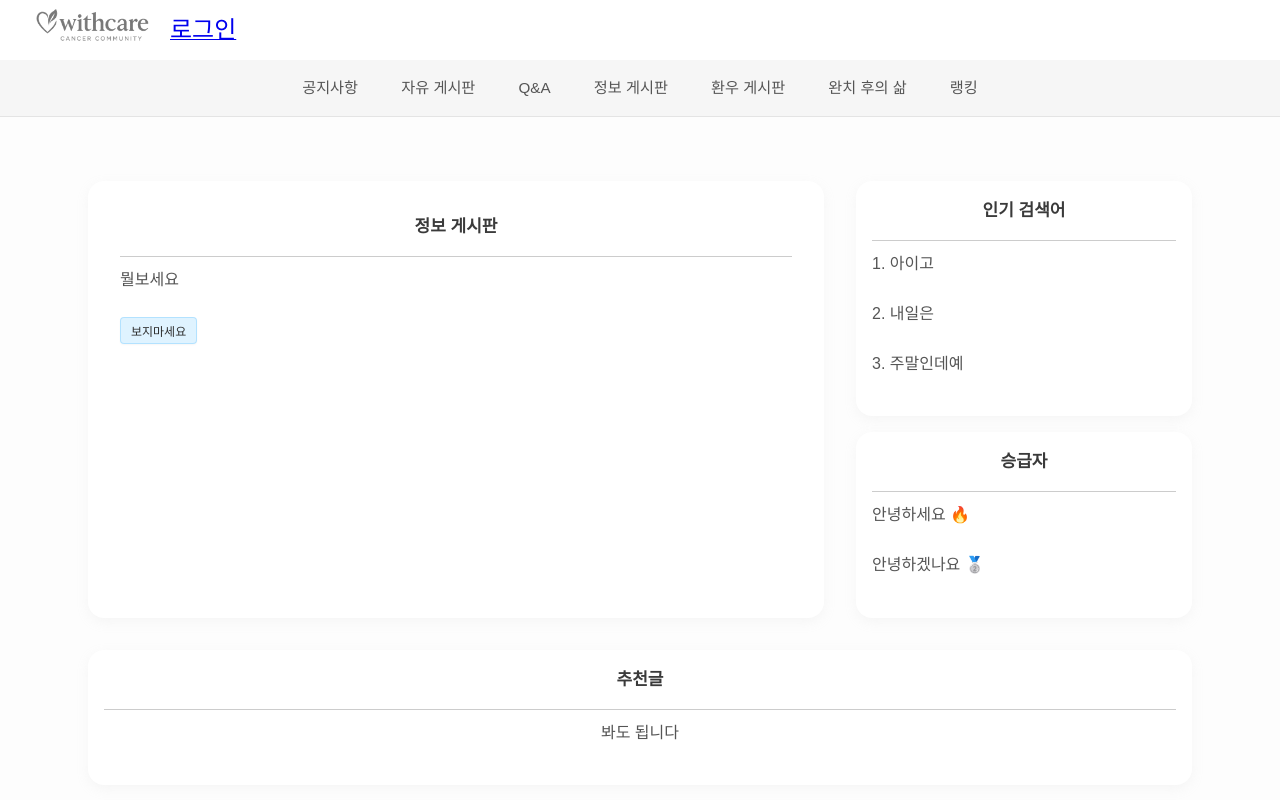
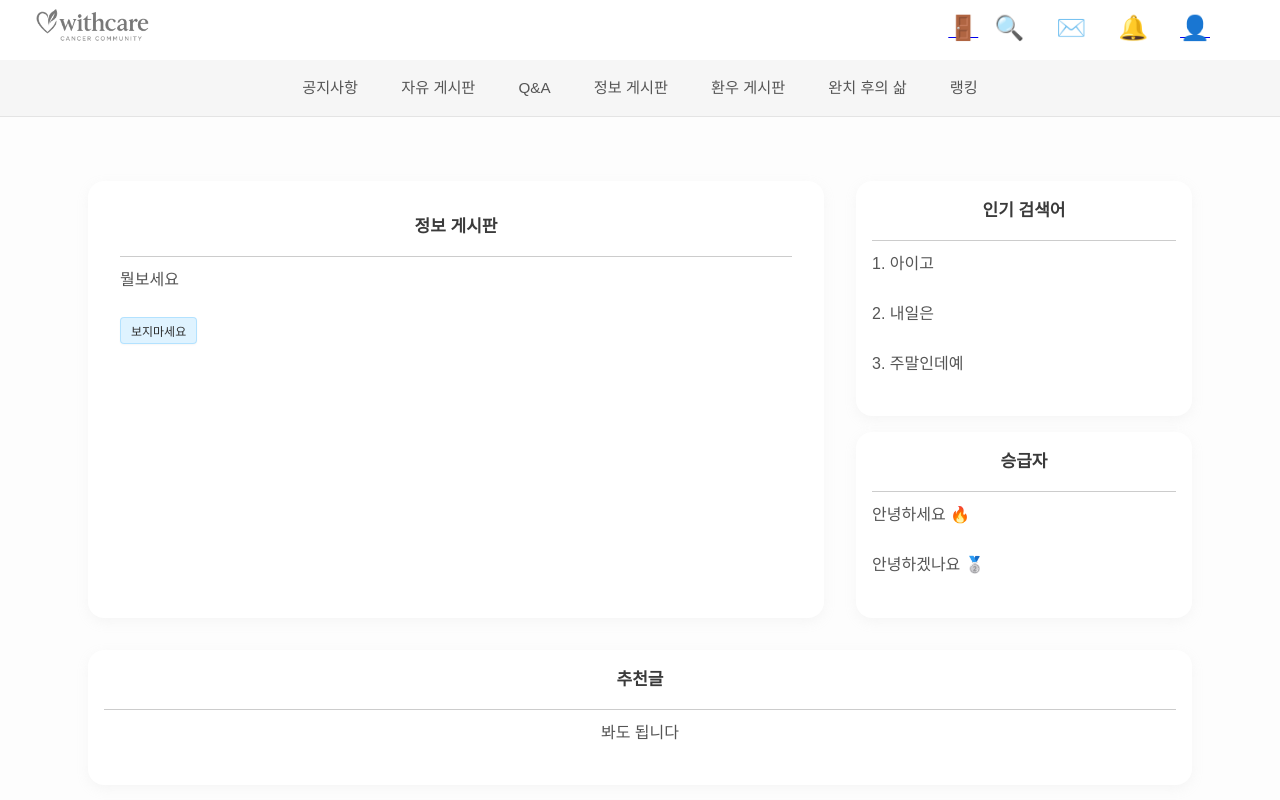
Before and after one commit to oneidsin/withcare_front, a Next.js app: page / in a window 1280 px wide. Shown: the top 800 px of the page. Built offline with nearby package versions, Linux system fonts and the light colour scheme.

Commit message:
메인중...

```diff
--- a/src/app/app.css
+++ b/src/app/app.css
@@ -185,3 +185,70 @@ footer {
     padding: 16px;
     text-align: center;
 }
+
+/* 아이콘끼리의 간격 */
+.icon-wrapper {
+    position: relative;
+    margin-right: 16px;
+    display: inline-block;
+}
+
+/* 우측 상단 부분 ㅁ */
+/* 아이콘 감싸는 이미지 */
+.icon-wrapper img {
+    width: 40px;
+    height: 40px;
+    cursor: pointer;
+}
+
+/* 아이콘 위 숫자 */
+.badge {
+    position: absolute;
+    top: -5px;
+    right: -10px;
+    background: red;
+    color: white;
+    font-size: 12px;
+    width: 18px;
+    height: 18px;
+    text-align: center;
+    border-radius: 50%;
+    line-height: 18px;
+}
+
+/* 아이콘 */
+.icon {
+    width: 40px;
+    height: 40px;
+    margin-right: 10px;
+    cursor: pointer;
+}
+
+/* 로그인 버튼 */
+.login-btn {
+    font-size: 16px;
+    cursor: pointer;
+    margin-left: 10px;
+}
+
+.header {
+    height: 60px;
+    display: flex;
+    justify-content: space-between; /* 좌측 로고, 우측 아이콘들 */
+    align-items: center;            /* 수직 가운데 정렬 */
+    padding: 0 20px;
+    background-color: #fff;
+    box-sizing: border-box;
+}
+
+.header-right {
+    display: flex;
+    align-items: center;
+    gap: 16px; /* 아이콘 간격 */
+    margin-right: 50px;
+}
+
+.emoji {
+    font-size: 24px;  /* 원하는 크기로 설정 (예: 32px, 40px 등) */
+    line-height: 1;   /* 간격 맞추기 위해 라인 높이 조절 */
+}
--- a/src/app/layout.jsx
+++ b/src/app/layout.jsx
@@ -18,9 +18,37 @@ export default function RootLayout({ children }) {
                 <img src="/logo.png" alt="withcare 로고" className="logo" />
                 </Link>
 
+                {/* ✅ 헤더 우측 기능 영역 */}
                 <div className="header-right">
+                    {/* 로그인 / 로그아웃 */}
                     <Link href="/login">
-                        <span style={{ fontSize: '24px', cursor: 'pointer' }}>로그인</span>
+                        <span className="emoji">🚪</span>
+                    </Link>
+
+                    {/* 검색 */}
+                    <Link href="/search">
+                        <div className="icon-wrapper">
+                            <span className="emoji">🔍</span>
+                        </div>
+                    </Link>
+
+                    {/* 쪽지 */}
+                    <Link href="/messages">
+                        <div className="icon-wrapper">
+                            <span className="emoji">✉️</span>
+                        </div>
+                    </Link>
+
+                    {/* 알림 */}
+                    <Link href="/notifications">
+                        <div className="icon-wrapper">
+                            <span className="emoji">🔔</span>
+                        </div>
+                    </Link>
+
+                    {/* 프로필 */}
+                    <Link href="/profile">
+                        <span className="emoji">👤</span>
                     </Link>
                 </div>
             </header>
```
